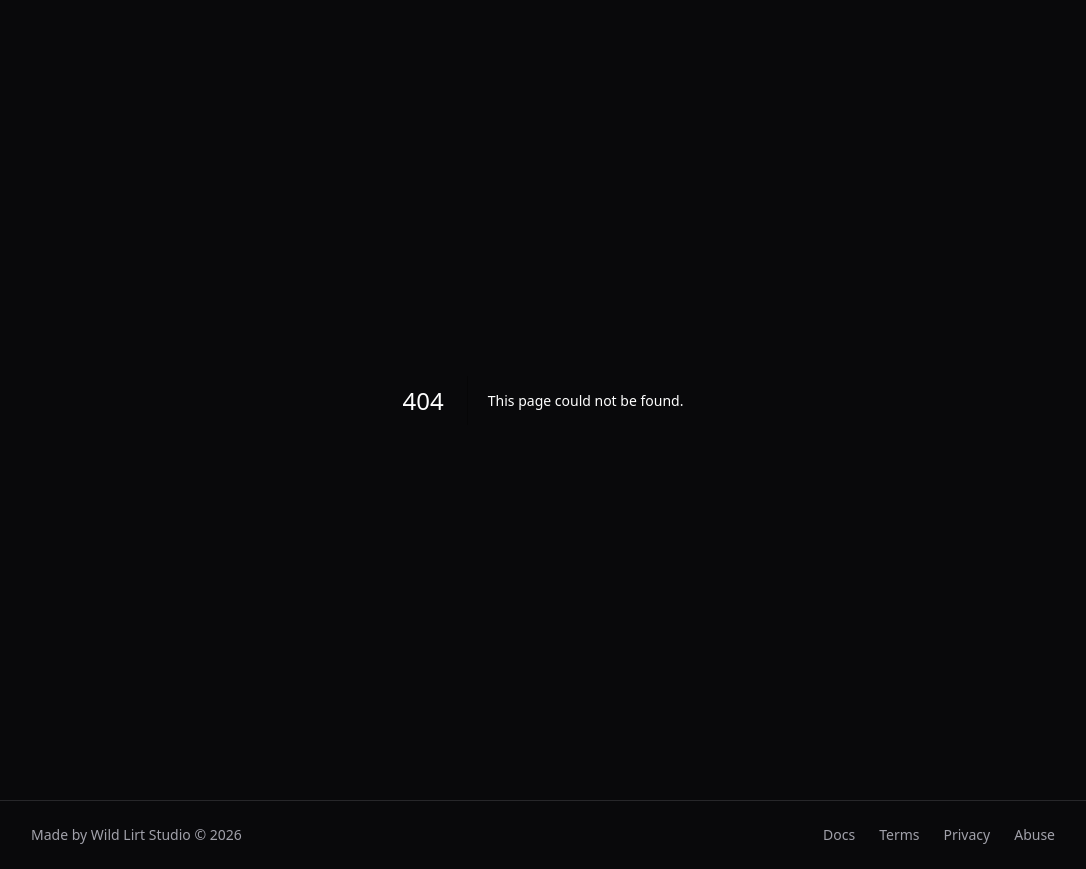
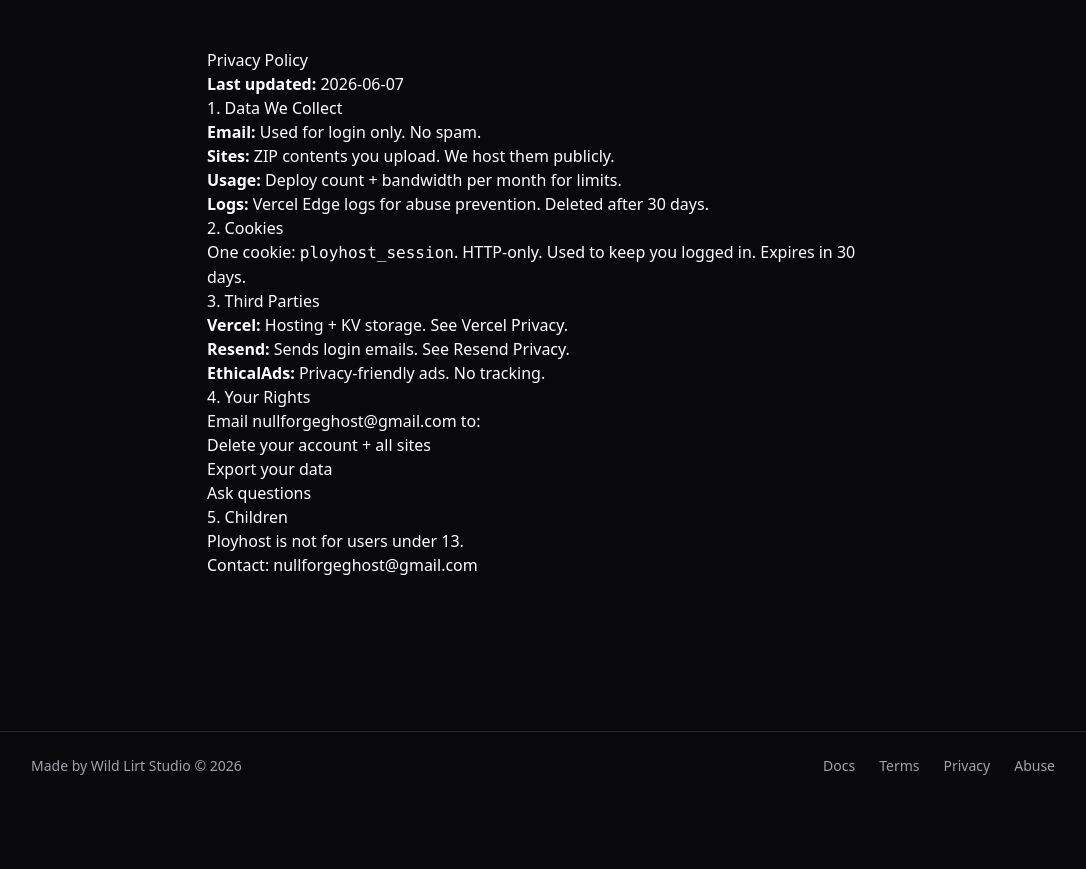
Before and after one commit to Nullforge01/Ployhost, a Next.js app: page /privacy in a window 1280 px wide. Before the commit this address had no page. Shown: the whole page, without its empty margins (97-1183 px from the left). After the commit the page ends 800 px from the top, so only its background shows below. Built offline with nearby package versions, Linux system fonts and the light colour scheme.

Commit message:
Add Privacy Policy page component

```diff
--- /dev/null
+++ b/app/privacy/page.tsx
@@ -0,0 +1,39 @@
+export default function Privacy() {
+  return (
+    <div className="max-w-3xl mx-auto p-12 prose prose-invert">
+      <h1>Privacy Policy</h1>
+      <p><strong>Last updated:</strong> 2026-06-07</p>
+
+      <h2>1. Data We Collect</h2>
+      <ul>
+        <li><strong>Email:</strong> Used for login only. No spam.</li>
+        <li><strong>Sites:</strong> ZIP contents you upload. We host them publicly.</li>
+        <li><strong>Usage:</strong> Deploy count + bandwidth per month for limits.</li>
+        <li><strong>Logs:</strong> Vercel Edge logs for abuse prevention. Deleted after 30 days.</li>
+      </ul>
+
+      <h2>2. Cookies</h2>
+      <p>One cookie: <code>ployhost_session</code>. HTTP-only. Used to keep you logged in. Expires in 30 days.</p>
+
+      <h2>3. Third Parties</h2>
+      <ul>
+        <li><strong>Vercel:</strong> Hosting + KV storage. See Vercel Privacy.</li>
+        <li><strong>Resend:</strong> Sends login emails. See Resend Privacy.</li>
+        <li><strong>EthicalAds:</strong> Privacy-friendly ads. No tracking.</li>
+      </ul>
+
+      <h2>4. Your Rights</h2>
+      <p>Email nullforgeghost@gmail.com to:</p>
+      <ul>
+        <li>Delete your account + all sites</li>
+        <li>Export your data</li>
+        <li>Ask questions</li>
+      </ul>
+
+      <h2>5. Children</h2>
+      <p>Ployhost is not for users under 13.</p>
+
+      <p>Contact: nullforgeghost@gmail.com</p>
+    </div>
+  )
+}
```
